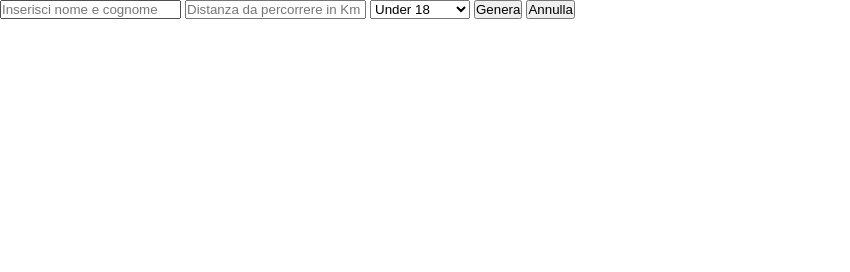
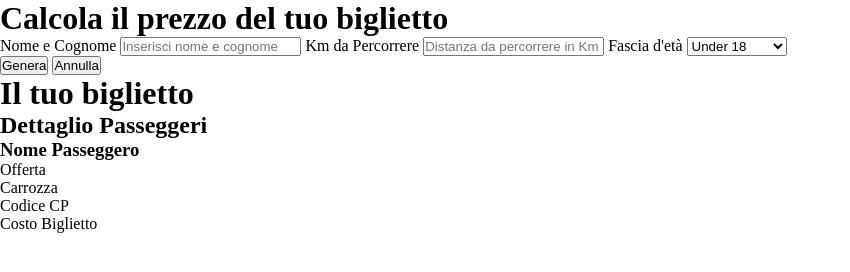
Before and after one commit to Jaskett/js-biglietto-treno-form, a plain HTML site: page index.html in a window 1280 px wide. Shown: the whole page, without its empty margins (0-850 px from the left). Drawn offline with Linux system fonts and the light colour scheme.

Commit message:
Creazione scheletro HTML

```diff
--- a/index.html
+++ b/index.html
@@ -9,21 +9,73 @@
     <link rel="stylesheet" href="css/style.css">
 </head>
 <body>
+    <main>
+        <h1>Calcola il prezzo del tuo biglietto</h1>
         <div>
+            <div>
+                <span>
+                    <label for="dati passeggero">Nome e Cognome</label>
                     <input type="text" name="dati passeggero" id="name" placeholder="Inserisci nome e cognome">
+                </span>
 
+                <span>
+                    <label for="distanza">Km da Percorrere</label>
                     <input type="text" name="distanza da percorrere" id="distance" placeholder="Distanza da percorrere in Km">
+                </span>
 
+                <span>
+                    <label for="eta passegger">Fascia d'età</label>
                     <select name="eta passeggero" id="age">
                         <option value="Under">Under 18</option>
                         <option value="Maggiorenne">Maggiorenne</option>
                         <option value="Over">Over 65</option>
                     </select>
+                </span>
+            </div>
 
+            <div>
                 <button type="submit" id="generate">Genera</button>
 
                 <button type="submit" id="refresh">Annulla</button>
             </div>
+        </div>
+
+        <h1>Il tuo biglietto</h1>
+        <div>
+            <div>
+                <h2>Dettaglio Passeggeri</h2>
+                <div>
+                    <div>
+                        <h3>Nome Passeggero</h3>
+                        <div></div>
+                    </div>
+                    <div>
+                        <ul>
+                            <li>
+                                <p>Offerta</p>
+                                <p></p>
+                            </li>
+
+                            <li>
+                                <p>Carrozza</p>
+                                <p></p>
+                            </li>
+
+                            <li>
+                                <p>Codice CP</p>
+                                <p></p>
+                            </li>
+
+                            <li>
+                                <p>Costo Biglietto</p>
+                                <p></p>
+                            </li>
+                        </ul>
+                    </div>
+                </div>
+            </div>
+        </div>
+    </main>
 
     <script type="text/javascript" src="js/scripts.js"></script>
 </body>
```
Lines whose indentation alone changed are shown as unchanged.
